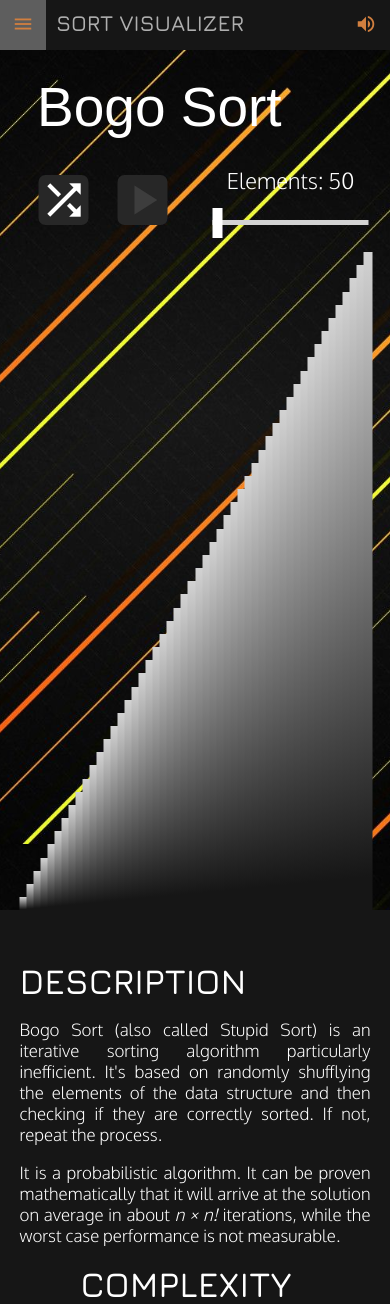
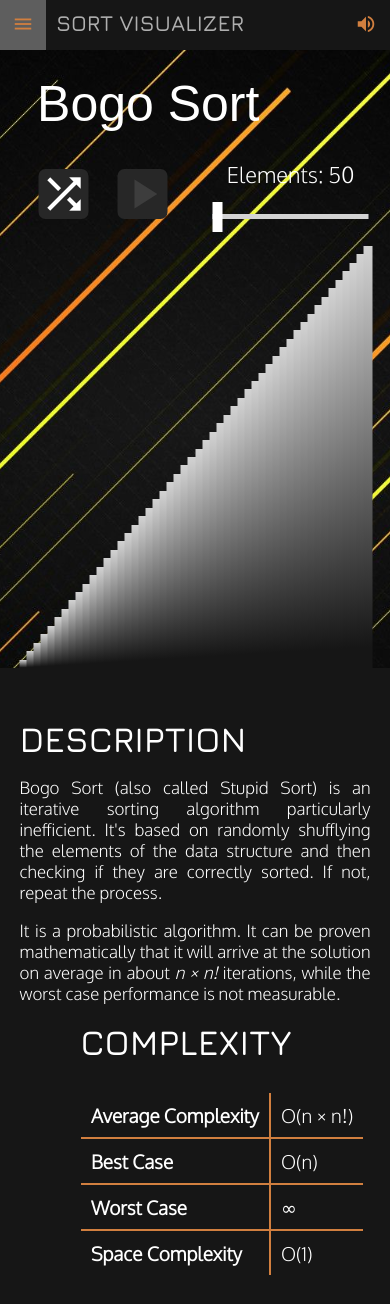
Before and after one commit to Myphz/sortvisualizer, a Flask app: page /bogosort/ in a window 390 px wide. Shown: the top 1304 px of the page. Run offline with Flask 2, Linux system fonts and the light colour scheme; some libraries are stand-ins or nearby versions; some web fonts are replaced.

Commit message:
Mobile Fixes

```diff
--- a/static/css/base_sort.css
+++ b/static/css/base_sort.css
@@ -26,7 +26,7 @@ body {
 
 @media only screen and (max-width: 1100px) {
     .title {
-        font-size: 55px;
+        font-size: 50px;
     }
 }
 
@@ -168,6 +168,12 @@ body {
     margin: 0px 30px 0px 0px;
     height: 78vh;
     width: 100%;
+}
+
+@media only screen and (max-width: 1100px) {
+    #sort-container {
+        height: 50vh;
+    }
 }
 
 .element {
```
